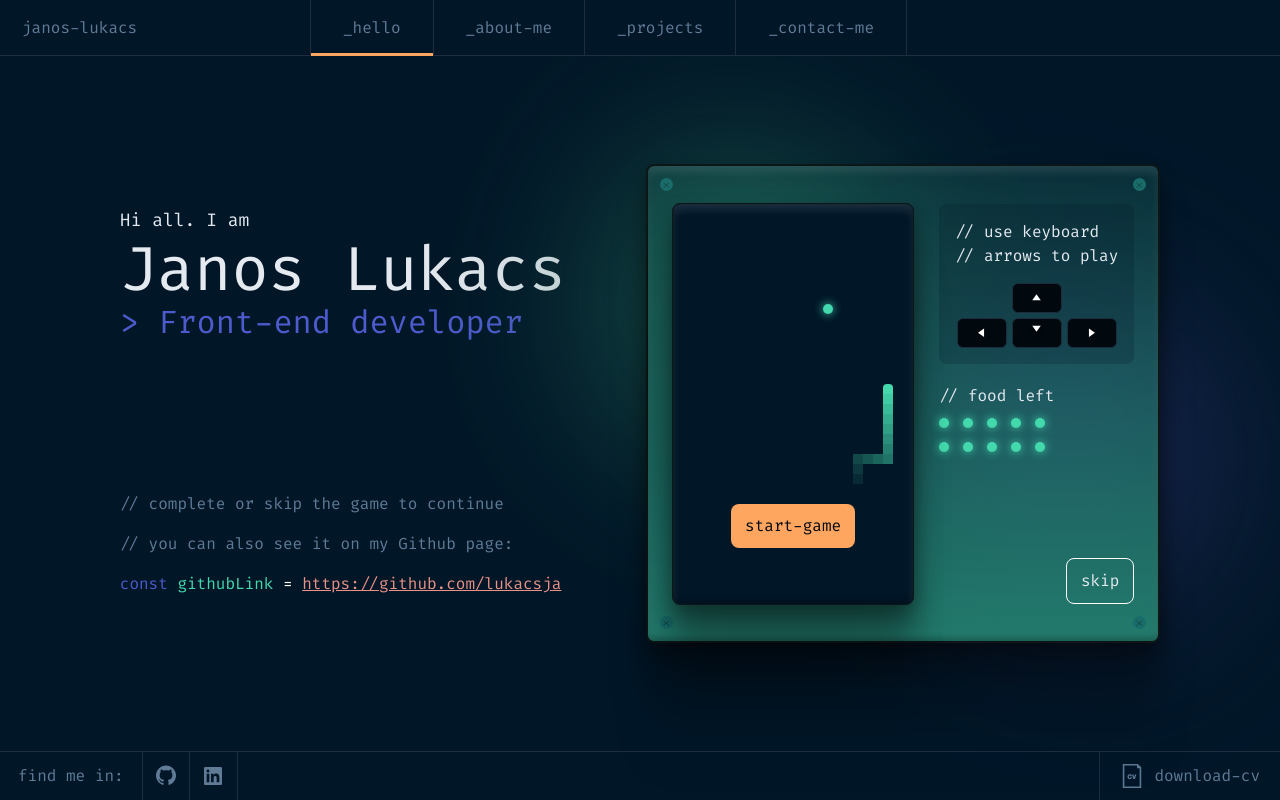
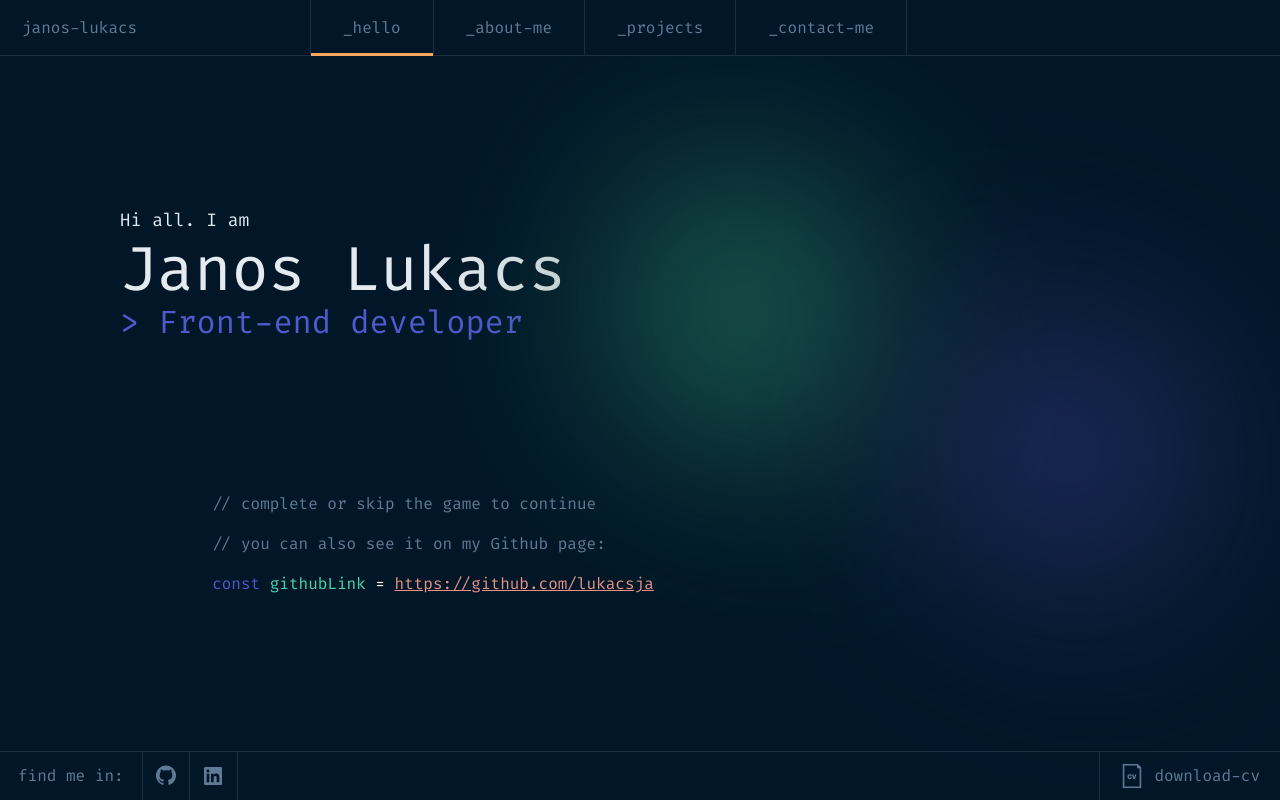
Before and after one commit to lukacsja/personal_portfolio_site, a Next.js app: page / in a window 1280 px wide. Built offline with nearby package versions, Linux system fonts and the light colour scheme.

Commit message:
animated home page

```diff
--- a/app/globals.css
+++ b/app/globals.css
@@ -96,3 +96,19 @@
   box-sizing: content-box;
   border: 1px solid rgb(12, 22, 22);
 }
+
+@keyframes blinkingCursor {
+  0% {
+    opacity: 0;
+  }
+  50% {
+    opacity: 1;
+  }
+  100% {
+    opacity: 0;
+  }
+}
+
+.blinking-cursor {
+  animation: blinkingCursor 1000ms infinite;
+}
--- a/app/page.tsx
+++ b/app/page.tsx
@@ -1,37 +1,12 @@
+import Intro from '@/components/animated-intro';
 import SnakeGame from '@/components/snake-game/snake-game';
-import { contactsData } from '@/lib/data';
-import Link from 'next/link';
 
 export default function Home() {
   return (
     <main className='mt-[56px] flex-1 px-[27px] pb-[84px] pt-[96px] lg:flex lg:items-center lg:justify-center lg:gap-20 lg:px-12 lg:py-0'>
-      <div className='gradient-circle top-left'></div>
-      <div className='gradient-circle bottom-right'></div>
-      <div className='flex h-full flex-col justify-between lg:justify-evenly'>
-        <section className='flex flex-col leading-none'>
-          <p className='mb-[10px] text-[18px] text-text-white'>Hi all. I am</p>
-          <h1 className='mb-[5px] text-[62px] text-text-white'>Janos Lukacs</h1>
-          <h2 className='text-[20px] text-accent-green lg:text-[32px] lg:text-secondary-blue'>{`> Front-end developer`}</h2>
-        </section>
-
-        <section className='flex flex-col gap-4 text-[14px] lg:text-[16px]'>
-          <p className='text-secondary-gray lg:hidden'>{`// find my profile on Github:`}</p>
-          <p className='hidden text-secondary-gray lg:block'>{`// complete or skip the game to continue`}</p>
-          <p className='hidden text-secondary-gray lg:block'>{`// you can also see it on my Github page:`}</p>
-          <div>
-            <span className='text-secondary-blue'>const </span>
-            <span className='text-accent-green'>githubLink </span>
-            <span className='text-white'>= </span>
-            <Link
-              className='text-accent-rose underline'
-              href={contactsData.github.url}
-              target='_blank'
-            >
-              {contactsData.github.url}
-            </Link>
-          </div>
-        </section>
-      </div>
+      <div className='gradient-circle top-left' />
+      <div className='gradient-circle bottom-right' />
+      <Intro />
       <SnakeGame />
     </main>
   );
--- /dev/null
+++ b/components/animated-intro.tsx
@@ -0,0 +1,65 @@
+'use client';
+
+import React from 'react';
+import Link from 'next/link';
+import { contactsData } from '@/lib/data';
+import { TypeAnimation } from 'react-type-animation';
+import { motion } from 'framer-motion';
+
+const Intro = () => {
+  return (
+    <div className='flex h-full flex-col justify-between lg:justify-evenly'>
+      <section className='flex flex-col leading-none'>
+        <TypeAnimation
+          sequence={[500, 'Hi all. I am']}
+          cursor={false}
+          className='mb-[10px] block text-[18px] text-text-white'
+        />
+
+        <TypeAnimation
+          cursor={false}
+          speed={25}
+          sequence={[2000, 'Janos Lukacs']}
+          className='mb-[5px] block break-words text-[62px] text-text-white'
+        />
+
+        <TypeAnimation
+          cursor={false}
+          sequence={[3300, '> Front-end developer']}
+          className='block text-[20px] text-accent-green lg:text-[32px] lg:text-secondary-blue'
+        />
+      </section>
+
+      <motion.div
+        initial={{ x: -1000 }}
+        animate={{ x: 0 }}
+        transition={{
+          duration: 10,
+          type: 'spring',
+          damping: 10,
+          stiffness: 100,
+          delay: 5,
+        }}
+        className='flex flex-col gap-4 text-[14px] lg:text-[16px]'
+      >
+        <p className='text-secondary-gray lg:hidden'>{`// find my profile on Github:`}</p>
+        <p className='hidden text-secondary-gray lg:block'>{`// complete or skip the game to continue`}</p>
+        <p className='hidden text-secondary-gray lg:block'>{`// you can also see it on my Github page:`}</p>
+        <div>
+          <span className='text-secondary-blue'>const </span>
+          <span className='text-accent-green'>githubLink </span>
+          <span className='text-white'>= </span>
+          <Link
+            className='text-accent-rose underline'
+            href={contactsData.github.url}
+            target='_blank'
+          >
+            {contactsData.github.url}
+          </Link>
+        </div>
+      </motion.div>
+    </div>
+  );
+};
+
+export default Intro;
--- a/components/snake-game/arrow-button.tsx
+++ b/components/snake-game/arrow-button.tsx
@@ -1,11 +1,11 @@
 import Image from 'next/image';
 import React from 'react';
-import { MoveDirections } from '@/lib/types';
+import { MoveDirection } from '@/lib/types';
 
 interface ArrowButtonProps {
   isGameOver: boolean;
-  direction: MoveDirections;
-  moveSnake: (direction: MoveDirections) => void;
+  direction: MoveDirection;
+  moveSnake: (direction: MoveDirection) => void;
   image: string;
   isFirstGame: boolean;
 }
--- a/components/snake-game/snake-game.tsx
+++ b/components/snake-game/snake-game.tsx
@@ -5,7 +5,7 @@ import React, { useCallback, useEffect, useState } from 'react';
 import BoardCorner from './boardcorner';
 import RestartButton from './restart-button';
 import GameEndMessage from './game-end-message';
-import { MoveDirections } from '@/lib/types';
+import { MoveDirection } from '@/lib/types';
 import ArrowButton from './arrow-button';
 import StartButton from './start-button';
 import ScoreBoard from './score-board';
@@ -50,7 +50,7 @@ const SnakeGame = () => {
   const [foodPosition, setFoodPosition] = useState<Position>(initialFoodPos);
 
   const [currentDirection, setCurrentDirection] =
-    useState<MoveDirections | null>(null);
+    useState<MoveDirection | null>(null);
   const [foodLeft, setFoodLeft] = useState(foodToCollect);
   const [isGameOver, setIsGameOver] = useState(false);
   const [isGameCompleted, setIsGameCompleted] = useState(false);
@@ -110,7 +110,7 @@ const SnakeGame = () => {
     }
   };
 
-  const moveSnake = (direction: MoveDirections) => {
+  const moveSnake = (direction: MoveDirection) => {
     if (
       (currentDirection === 'up' && direction === 'down') ||
       (currentDirection === 'down' && direction === 'up') ||
@@ -241,6 +241,7 @@ const SnakeGame = () => {
         type: 'spring',
         damping: 10,
         stiffness: 100,
+        delay: 6.5,
       }}
     >
       <div className='game-board-styles relative hidden h-[475px] w-[510px] items-center justify-center gap-[25px] rounded-lg lg:flex'>
@@ -295,7 +296,6 @@ const SnakeGame = () => {
         </div>
 
         <div className='flex h-[400px] flex-col justify-between text-text-white'>
-          <div className='flex flex-col gap-[20px]'>
           <div className='flex flex-col rounded-lg bg-[#011423] bg-opacity-20 p-[16px]'>
             <span>// use keyboard</span>
             <span>// arrows to play</span>
@@ -333,8 +333,6 @@ const SnakeGame = () => {
             </div>
           </div>
           <ScoreBoard foodLeft={foodLeft} />
-          </div>
-
           <div className='flex justify-end'>
             <Link
               href='/about'
--- a/lib/types.ts
+++ b/lib/types.ts
@@ -45,7 +45,7 @@ export enum FieldErrors {
   noError = '',
 }
 
-export type MoveDirections = 'up' | 'down' | 'left' | 'right';
+export type MoveDirection = 'up' | 'down' | 'left' | 'right';
 
 export enum TechItem {
   html = 'HTML',
--- a/package.json
+++ b/package.json
@@ -21,6 +21,7 @@
     "react": "18.2.0",
     "react-dom": "18.2.0",
     "react-icons": "^4.10.1",
+    "react-type-animation": "^3.1.0",
     "resend": "^1.0.0",
     "tailwindcss": "3.3.3",
     "typescript": "5.2.2"
```
Also changed, not shown: 1 other file (tests, documents, lock files or other folders). Lines whose indentation alone changed are shown as unchanged.
